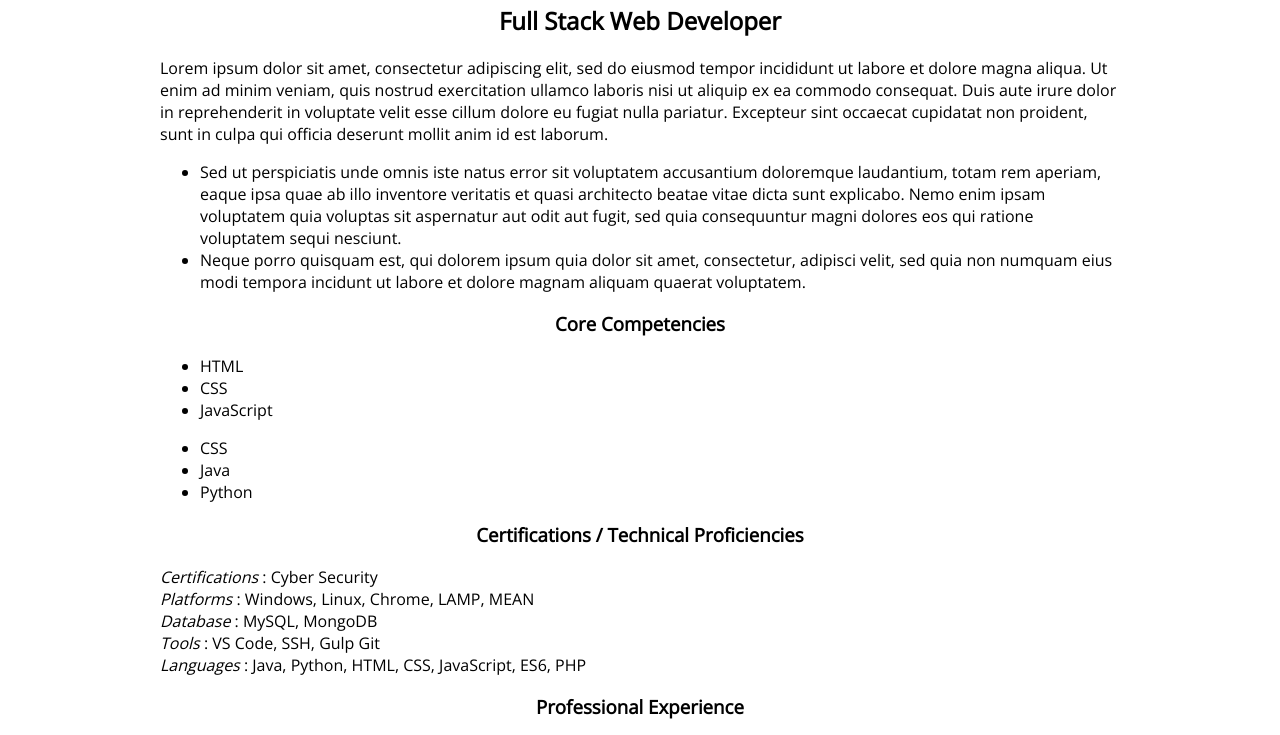
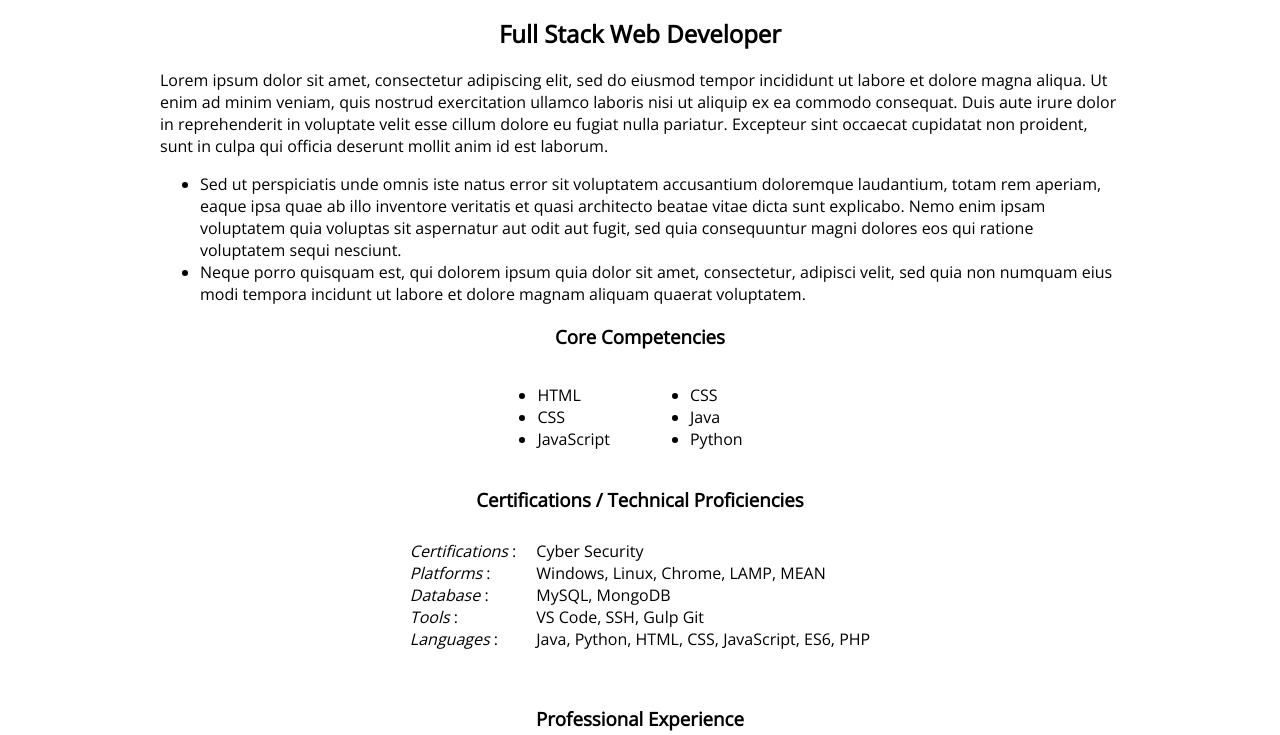
Before and after one commit to ailani9/ailani9.github.io, a website: page resume.html in a window 1280 px wide. Shown: the part 174-909 px from the top of the page. Drawn offline with nearby package versions, Linux system fonts and the light colour scheme.

Commit message:
Resume updated

```diff
--- a/package.json
+++ b/package.json
@@ -5,7 +5,9 @@
   "scripts": {
     "start": "gulp watch"
   },
-  "dependencies": {},
+  "dependencies": {
+    "bootstrap": "^4.3.1"
+  },
   "devDependencies": {
     "gulp": "^3.9.1",
     "gulp-clean-css": "^4.0.0",
--- a/resume.html
+++ b/resume.html
@@ -1,5 +1,6 @@
 <!DOCTYPE html>
 <html lang="en">
+    <meta name="viewport" content="width=device-width, initial-scale=1.0">
         <head>
                 <title>Hello, I am Groot</title>
                 <link rel="stylesheet" type="text/css" href="./dist/css/main.css">
@@ -40,29 +41,54 @@
         </div>
         <div >
             <h3 align="center">Core Competencies</h3>
-                <div class="coreComRt">
+                <div class="resume-wrapper">
+                    <div class='row'>
+                            <div class='column'>
+                                <div class='columnOne'>
                                     <ul>
                                             <li>HTML</li>
                                             <li>CSS</li>
                                             <li>JavaScript</li>
                                     </ul>
                                 </div>
-                <div class="coreComLft">
+                            </div>
+                            <div class='column'>
+                                <div class='columnTwo'>
                                     <ul>
                                             <li>CSS</li>
                                             <li>Java</li>
                                             <li>Python</li>
                                     </ul>
                                 </div>
+                           </div>
+                    </div>
+                </div>
 
             <h3 align="center">Certifications / Technical Proficiencies</h3>
-                <p>
-                    <i>Certifications </i>: Cyber Security</br>
-                    <i>Platforms </i>: Windows, Linux, Chrome, LAMP, MEAN</br>
-                    <i>Database </i>: MySQL, MongoDB</br>
-                    <i>Tools </i>: VS Code, SSH, Gulp Git</br>
-                    <i>Languages </i>: Java, Python, HTML, CSS, JavaScript, ES6, PHP
-                </p>
+            <div class="resume-wrapper">
+                    <div class='row'>
+                            <div class='column'>
+                                <div class='columnCert1'>
+                                        <i>Certifications </i>: </br>
+                                        <i>Platforms </i>: </br>
+                                        <i>Database </i>: </br>
+                                        <i>Tools </i>: </br>
+                                        <i>Languages </i>:
+
+                                </div>
+                            </div>
+                            <div class='column'>
+                                <div class='columnCert2'>
+                                        Cyber Security</br>
+                                        Windows, Linux, Chrome, LAMP, MEAN</br>
+                                        MySQL, MongoDB</br>
+                                        VS Code, SSH, Gulp Git</br>
+                                        Java, Python, HTML, CSS, JavaScript, ES6, PHP
+                                </div>
+                           </div>
+                    </div>
+                </div>
+                <br>
 
             <h3 align="center">Professional Experience</h3>
                 <p style="text-align:left;"><strong>Lolo Custom Websites - Honolulu, HI</strong><span style="float:right;">  <strong>2011 - Present</strong></span></br>Lolo Custom Websites builds website and apps for the local Hawai'i businesses.</p>
--- a/src/scss/main.scss
+++ b/src/scss/main.scss
@@ -93,3 +93,17 @@ main{
       border-bottom: 1px solid #777;
     }
 }
+
+
+body {
+	background: black;
+}
+
+#myCanvas {border: 15px ridge grey; margin: 30px auto; cursor:crosshair; background: white; border-radius: 20px;}
+h1 {text-align: center; text-decoration: underline; margin-left: 80px; color:white;}
+
+#wrapper {width: 850px; margin: 0 auto;text-align: center;}
+
+
+
+#buttons { border: 5px solid yellow; width: 50px;}
```
Also changed, not shown: index.html (+1 -0 lines), dist/css/main.css, dist/css/resume.css (added), 1 other file. Lines whose indentation alone changed are shown as unchanged.
